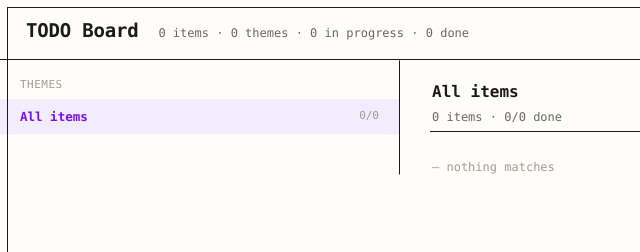
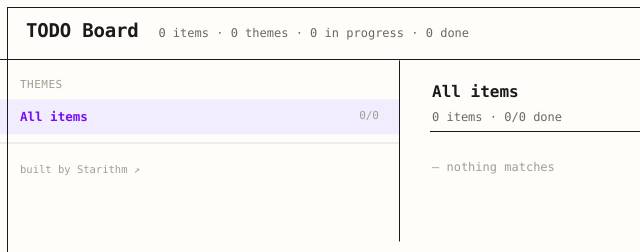
Before and after one commit to kushasahu7/todo-board, a website: page index.html in a window 1280 px wide. Shown: the top 252 px of the page, 0-640 px from the left. Drawn offline with Linux system fonts and the light colour scheme; no server answers; a web font is replaced by a local one.

Commit message:
Fix redundant id in item meta; add Starithm credit + left-panel footer

```diff
--- a/index.html
+++ b/index.html
@@ -91,6 +91,9 @@
   .theme-row .ct { color: var(--faint); font-size: 11px; flex: none; min-width: 30px; text-align: right; }
   .agg { flex: none; font-size: 11px; color: var(--muted); display: flex; align-items: center; gap: 5px; white-space: nowrap; }
   .agg .imp .d { width: 7px; height: 7px; border-radius: 50%; display: inline-block; }
+  .left-foot { display: block; padding: 18px 20px 24px; font-size: 10.5px; color: var(--faint);
+    text-decoration: none; border-top: 1px solid var(--rule); margin-top: 8px; }
+  .left-foot:hover { color: var(--link); }
 
   /* right: status accordions */
   .right { padding: 10px 30px 60px; }
@@ -410,6 +413,7 @@ function renderLeft(){
     html += `<div class="theme-row ${s}" data-i="${i}">
       <span class="nm">${esc(t.name)}</span>${aggSpan(sectionMeta(t))}<span class="ct">${doneFrac(t.cards)}</span></div>`;
   });
+  html += `<a class="left-foot" href="https://starithm.ai" target="_blank" rel="noopener">built by Starithm ↗</a>`;
   const left = document.getElementById('left');
   left.innerHTML = html;
   left.querySelectorAll('[data-act], [data-i]').forEach(el => {
@@ -422,7 +426,7 @@ function renderLeft(){
 
 function metaHTML(c, withSection){
   const parts = [];
-  if (c.id) parts.push(`<span class="tok id">${esc(c.id)}</span>`);
+  // c.id (e.g. "S4") is always the lead of the title, so don't repeat it in the meta line
   if (c.tier) parts.push(`<span class="tok">${c.tier}</span>`);
   if (c.effort) parts.push(`<span class="tok">${esc(c.effort)}</span>`);
   if (c.impact && IMPACT[c.impact]) {
```
Also changed, not shown: README.md.
